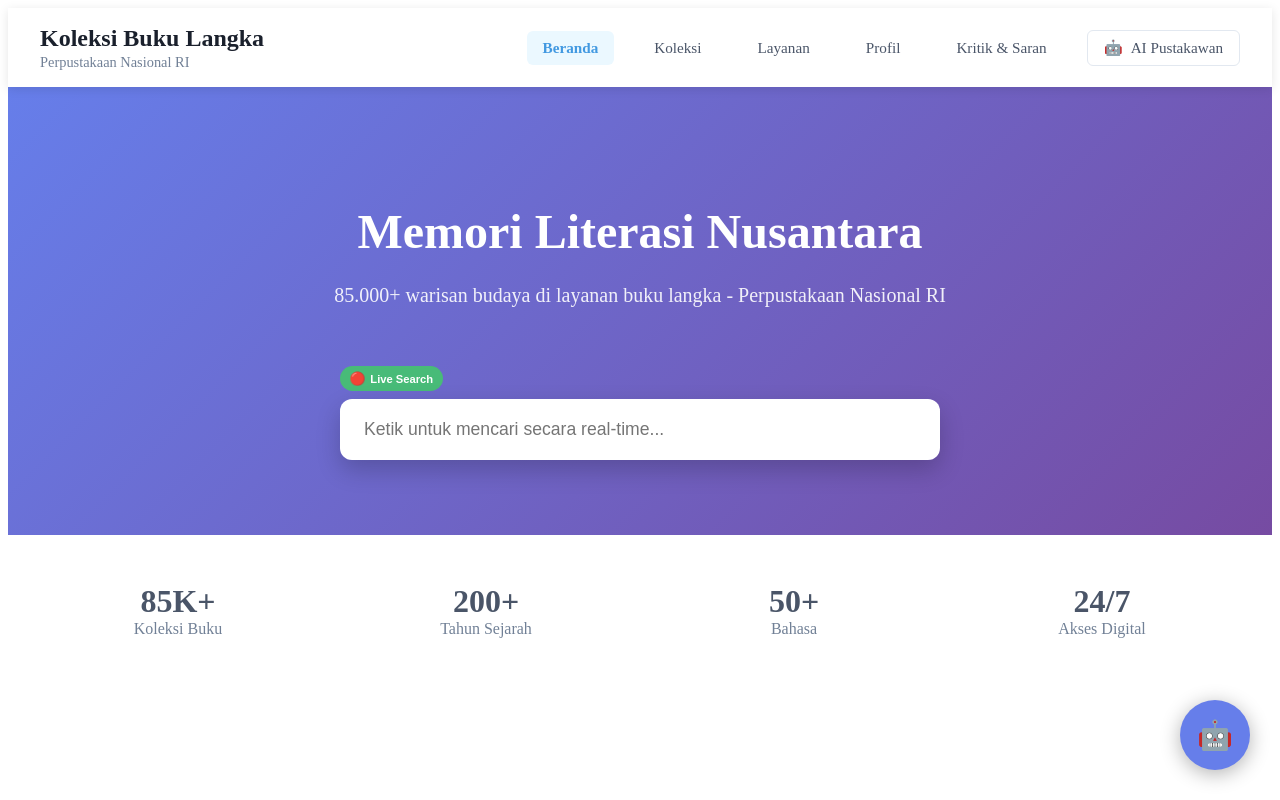
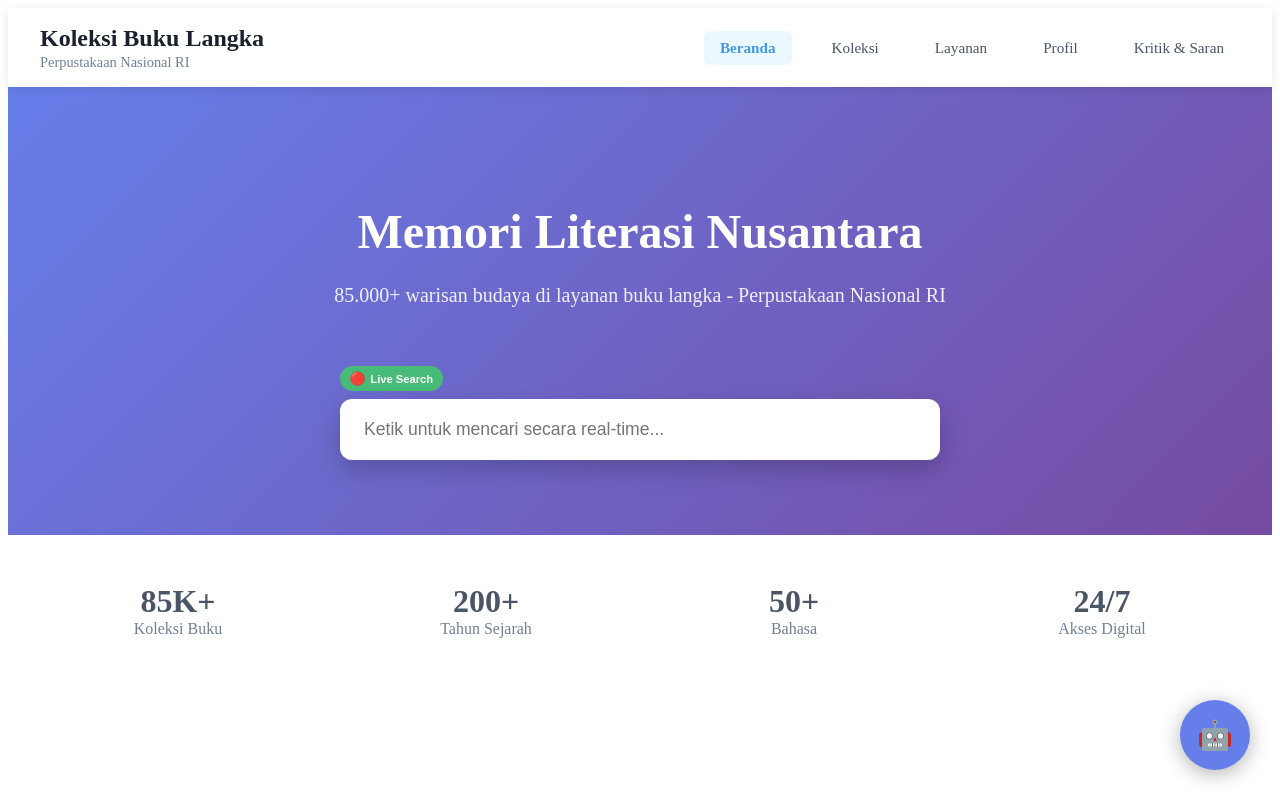
Before and after one commit to aditya-tn/perpustakaan-buku-langka-pusat, a Next.js app: page / in a window 1280 px wide. Shown: the top 800 px of the page. Built offline with nearby package versions, Linux system fonts and the light colour scheme.

Commit message:
Update Header.js

```diff
--- a/components/Header.js
+++ b/components/Header.js
@@ -166,25 +166,6 @@ export default function Header({ isMobile }) {
             }}>
               Kritik & Saran
             </Link>
-            {/* TAMBAHAN: Menu Chatbot */}
-            <Link href="/chatbot" style={{
-              color: isActive('/chatbot') ? '#667eea' : '#4a5568',
-              textDecoration: 'none',
-              fontWeight: isActive('/chatbot') ? '600' : '400',
-              fontSize: '0.95rem',
-              padding: '0.5rem 1rem',
-              borderRadius: '6px',
-              backgroundColor: isActive('/chatbot') ? '#f0f4ff' : 'transparent',
-              border: '1px solid',
-              borderColor: isActive('/chatbot') ? '#667eea' : '#e2e8f0',
-              display: 'flex',
-              alignItems: 'center',
-              gap: '0.5rem',
-              transition: 'all 0.2s'
-            }}>
-              <span>🤖</span>
-              AI Pustakawan
-            </Link>
           </nav>
         )}
 
```
